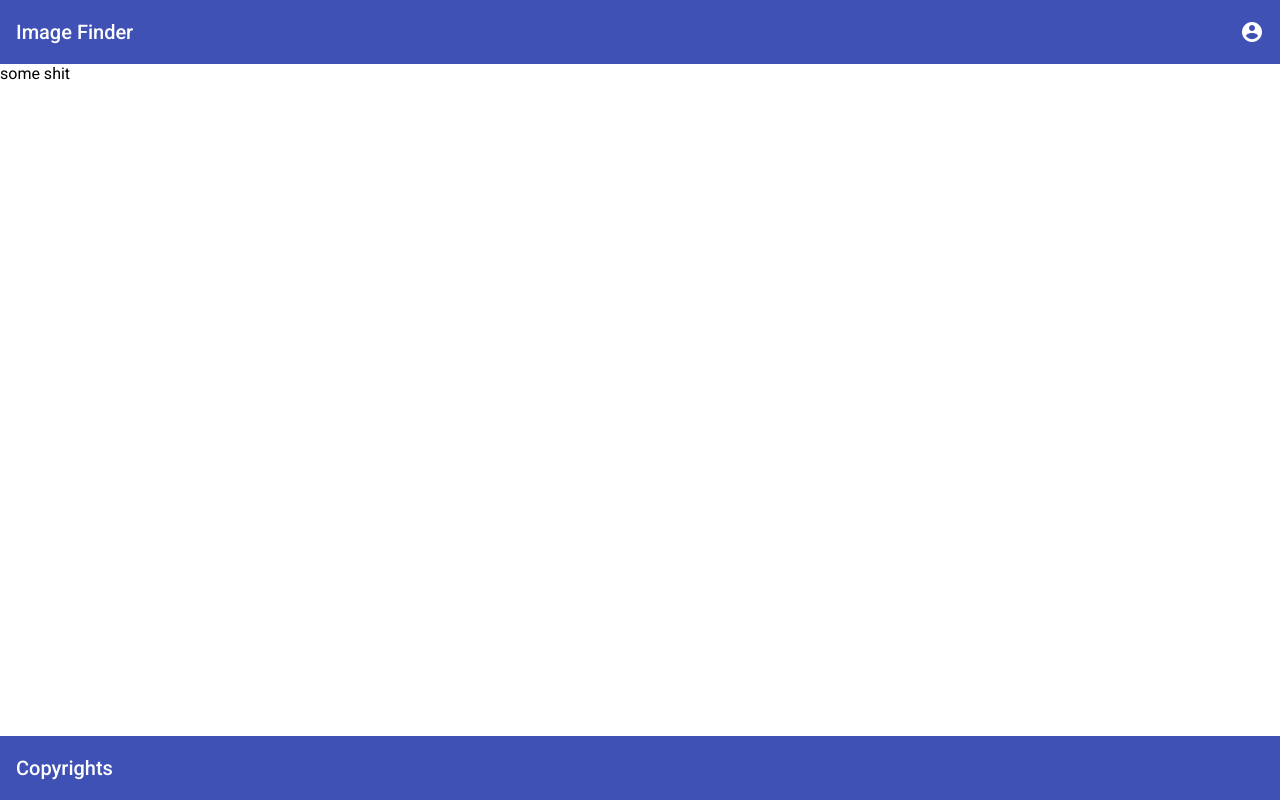
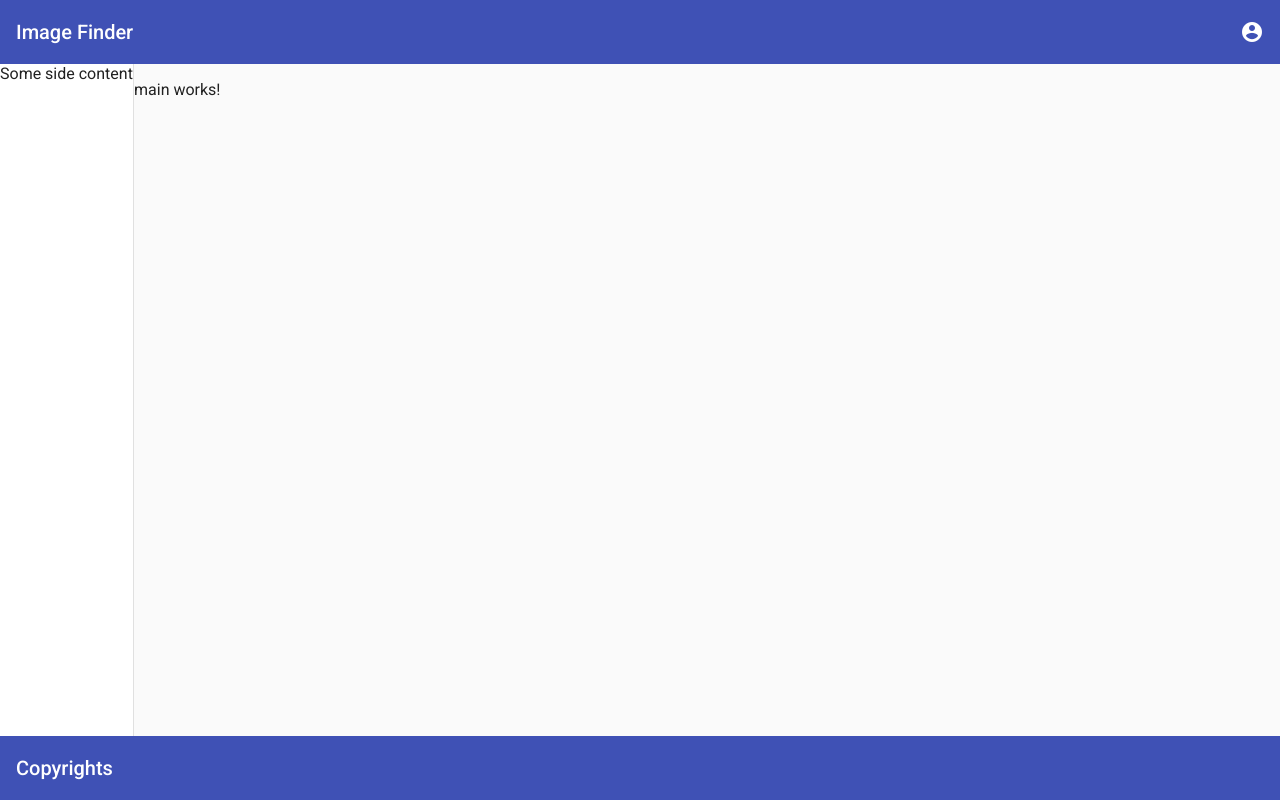
Before and after one commit to AlekseyMalakhov/flikr-job-test, an Angular app: page / in a window 1280 px wide. Built offline with nearby package versions, Linux system fonts and the light colour scheme.

Commit message:
add sidenav and main component

```diff
--- a/src/app/app.component.css
+++ b/src/app/app.component.css
@@ -1,3 +1,6 @@
-.content {
+
+
+.example-container {
     flex: 1;
-}
+    background: "grey";
+  }
--- a/src/app/app.component.html
+++ b/src/app/app.component.html
@@ -1,3 +1,10 @@
 <app-header></app-header>
-<div class="content">some shit</div>
+<mat-sidenav-container class="example-container">
+    <mat-sidenav mode="side" opened disableClose>
+        <app-sidenav></app-sidenav>
+    </mat-sidenav>
+    <mat-sidenav-content>
+        <app-main></app-main>
+    </mat-sidenav-content>
+</mat-sidenav-container>
 <app-footer></app-footer>
--- a/src/app/app.module.ts
+++ b/src/app/app.module.ts
@@ -12,12 +12,16 @@ import { MatSidenavModule } from '@angular/material/sidenav';
 import { MatListModule } from '@angular/material/list';
 import { HeaderComponent } from './header/header.component';
 import { FooterComponent } from './footer/footer.component';
+import { SidenavComponent } from './sidenav/sidenav.component';
+import { MainComponent } from './main/main.component';
 
 @NgModule({
   declarations: [
     AppComponent,
     HeaderComponent,
     FooterComponent,
+    SidenavComponent,
+    MainComponent,
   ],
   imports: [
     BrowserModule,
--- /dev/null
+++ b/src/app/main/main.component.html
@@ -0,0 +1 @@
+<p>main works!</p>
--- /dev/null
+++ b/src/app/main/main.component.ts
@@ -0,0 +1,15 @@
+import { Component, OnInit } from '@angular/core';
+
+@Component({
+  selector: 'app-main',
+  templateUrl: './main.component.html',
+  styleUrls: ['./main.component.css']
+})
+export class MainComponent implements OnInit {
+
+  constructor() { }
+
+  ngOnInit(): void {
+  }
+
+}
--- /dev/null
+++ b/src/app/sidenav/sidenav.component.html
@@ -0,0 +1 @@
+Some side content
--- /dev/null
+++ b/src/app/sidenav/sidenav.component.ts
@@ -0,0 +1,15 @@
+import { Component, OnInit } from '@angular/core';
+
+@Component({
+  selector: 'app-sidenav',
+  templateUrl: './sidenav.component.html',
+  styleUrls: ['./sidenav.component.css']
+})
+export class SidenavComponent implements OnInit {
+
+  constructor() { }
+
+  ngOnInit(): void {
+  }
+
+}
```
Also changed, not shown: src/app/main/main.component.css (added), src/app/sidenav/sidenav.component.css (added), 2 other files (tests, documents, lock files or other folders).
